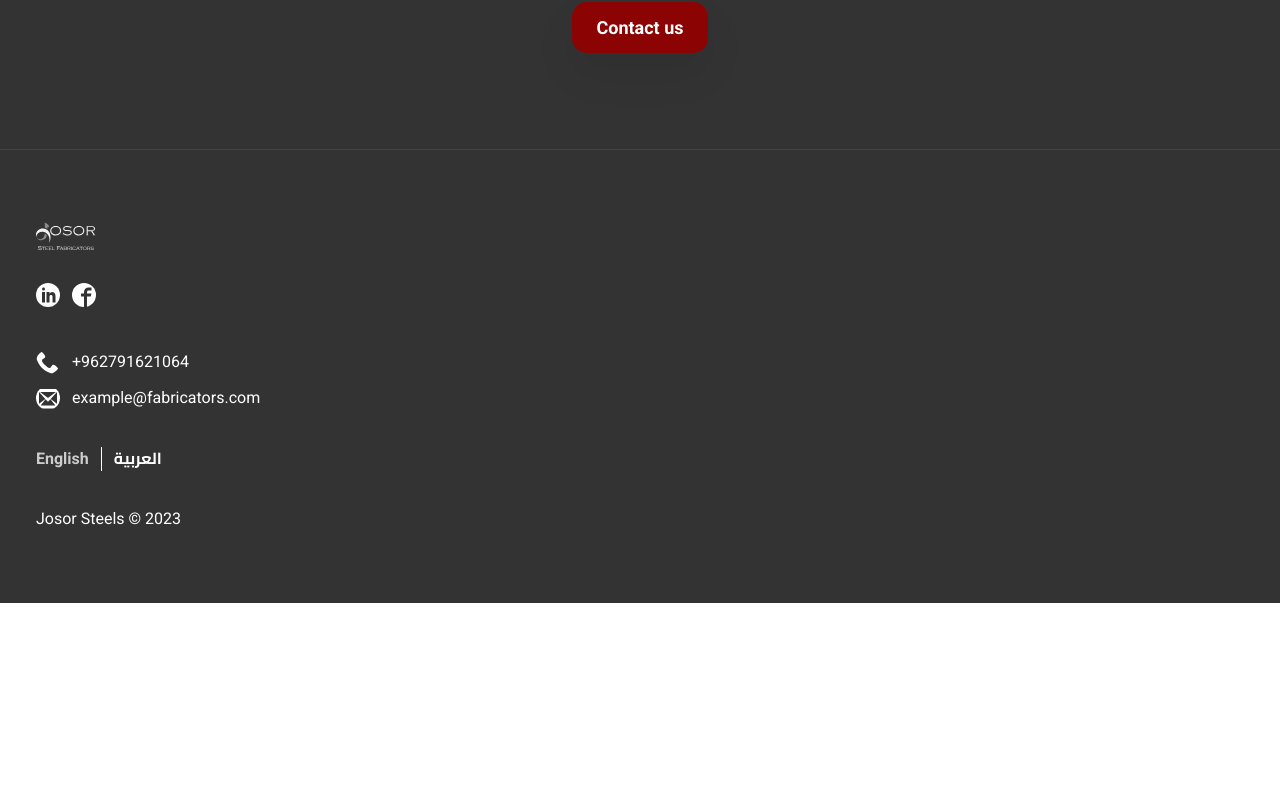
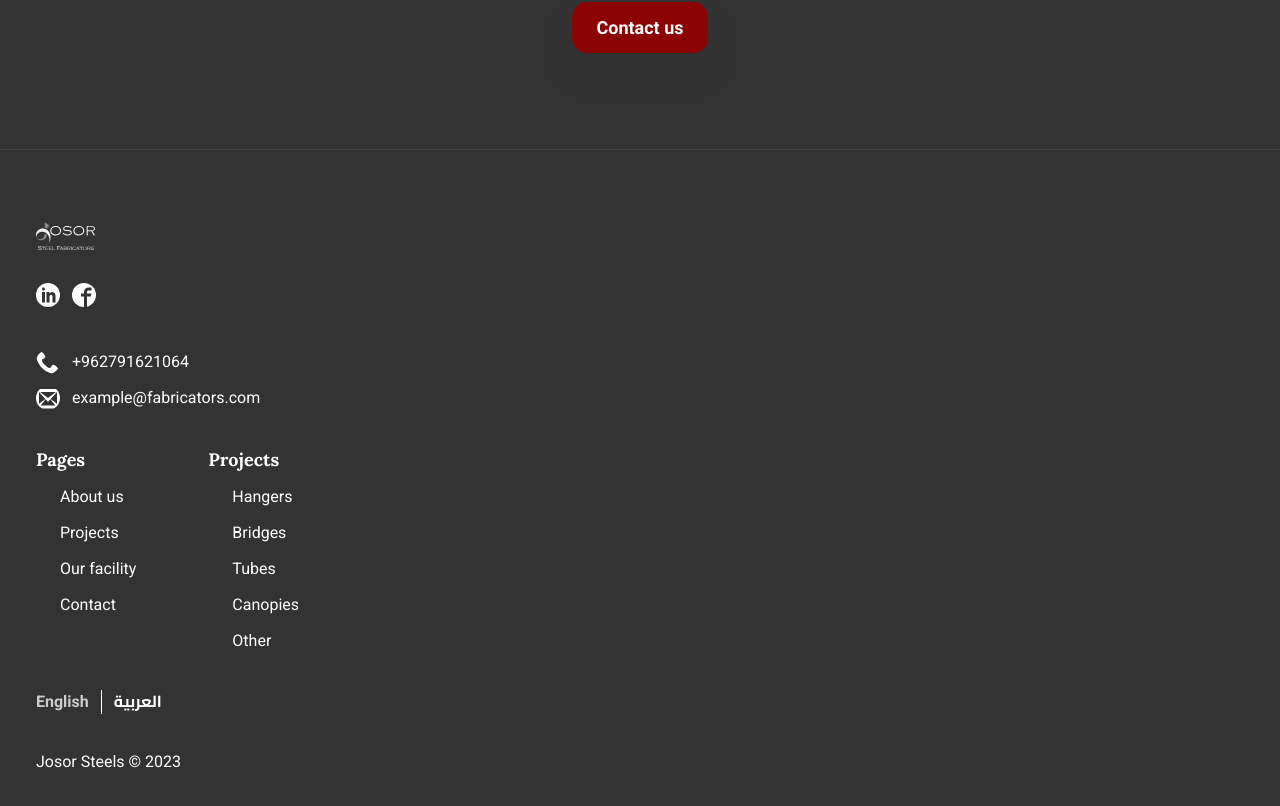
Before and after one commit to yazeedmomani/wrk_web_josor-steels, a React (Create React App) app: page / in a window 1280 px wide. Shown: the part 4261-5067 px from the top of the page. Before the commit the page ends 4864 px from the top, so only its background shows below. Built offline with nearby package versions, Linux system fonts and the light colour scheme; a web font is replaced by a local one.

Commit message:
add links to footer

```diff
--- a/src/pages/root/Footer.jsx
+++ b/src/pages/root/Footer.jsx
@@ -1,3 +1,5 @@
+import { Link } from "react-router-dom";
+
 import Logo from "../../svg/Logo";
 import LangChanger from "../../components/buttons/LangChanger";
 import PrimaryLink from "../../components/buttons/PrimaryLink";
@@ -13,7 +15,9 @@ function Footer() {
   return (
     <footer className={styles.footer}>
       <div className={styles.center}>
-        <Logo isDark={true} />
+        <Link to="/">
+          <Logo isDark={true} />
+        </Link>
         <div className={styles["icons-container"]}>
           <ContactIcon
             styles={styles.icon}
@@ -27,6 +31,45 @@ function Footer() {
           />
         </div>
         <ContactInfo styles={styles["contact-info"]} />
+        <div className={styles.links}>
+          <div>
+            <h2 className="h5">Pages</h2>
+            <ul>
+              <li>
+                <Link to="/about-us">About us</Link>
+              </li>
+              <li>
+                <Link>Projects</Link>
+              </li>
+              <li>
+                <Link>Our facility</Link>
+              </li>
+              <li>
+                <Link to="/contact">Contact</Link>
+              </li>
+            </ul>
+          </div>
+          <div>
+            <h2 className="h5">Projects</h2>
+            <ul>
+              <li>
+                <Link>Hangers</Link>
+              </li>
+              <li>
+                <Link>Bridges</Link>
+              </li>
+              <li>
+                <Link>Tubes</Link>
+              </li>
+              <li>
+                <Link>Canopies</Link>
+              </li>
+              <li>
+                <Link>Other</Link>
+              </li>
+            </ul>
+          </div>
+        </div>
         <LangChanger styles={styles["lang-changer"]} />
         <p className={styles.copyright}>Josor Steels &copy; 2023</p>
       </div>
--- a/src/pages/root/Footer.module.css
+++ b/src/pages/root/Footer.module.css
@@ -41,11 +41,28 @@
   fill: var(--color-grey-light-01);
 }
 
+.links {
+  margin-top: 3.6rem;
+  display: flex;
+}
+
+.links > div:not(:first-child) {
+  margin-left: 7.2rem;
+}
+
+.links > div > ul {
+  margin-left: 2.4rem;
+}
+
+.links > div > ul > li {
+  margin-top: 1.2rem;
+}
+
 .lang-changer {
   display: inline-block;
   margin-top: 3.6rem;
 }
 
-.copyright{
-    margin-top: 3.6rem;
+.copyright {
+  margin-top: 3.6rem;
 }
--- a/src/svg/Logo.module.css
+++ b/src/svg/Logo.module.css
@@ -5,17 +5,17 @@
 }
 
 .cls-1 {
-  fill: var(--color-primary-grey-dark);
+  fill: var(--color-primary-grey-dark) !important;
 }
 
 .cls-2 {
-  fill: var(--color-primary);
+  fill: var(--color-primary) !important;
 }
 
 .dark .cls-1 {
-  fill: var(--color-primary-grey-light);
+  fill: var(--color-primary-grey-light) !important;
 }
 
 .dark .cls-2 {
-  fill: var(--color-primary-grey-dark);
+  fill: var(--color-primary-grey-dark) !important;
 }
```
